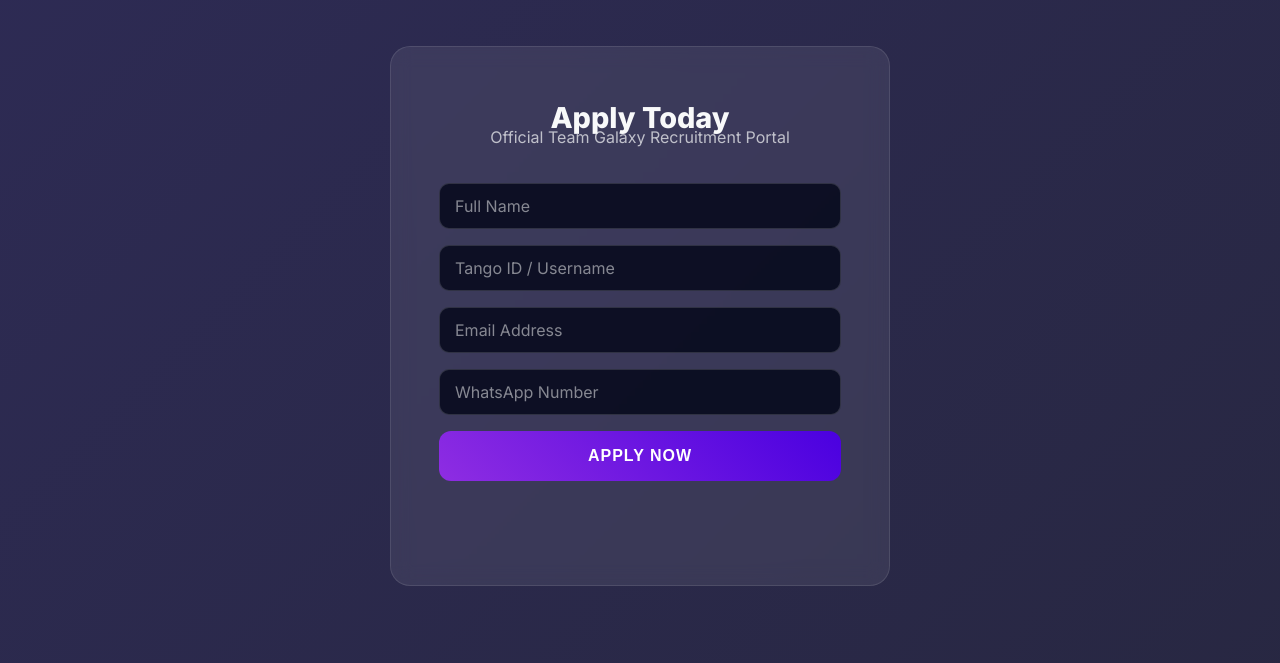
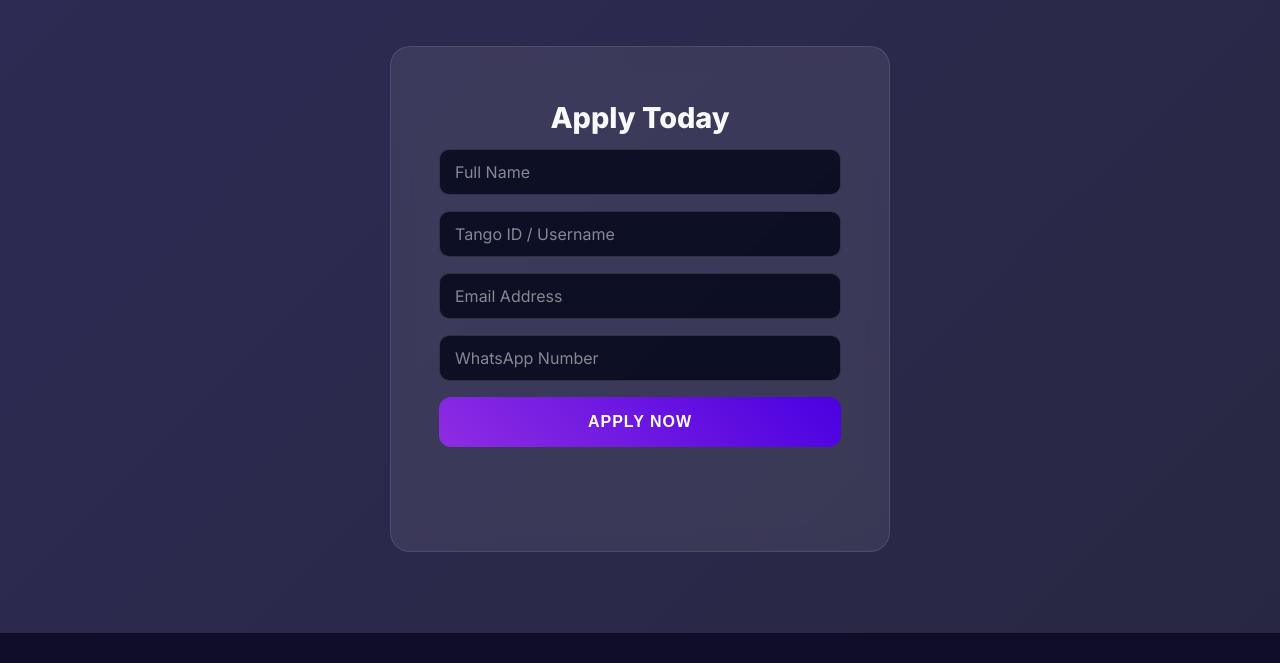
Before and after one commit to mks7002/Team-Galaxy, a website: page index.html in a window 1280 px wide. Shown: the part 6160-6823 px from the top of the page. Drawn offline with Linux system fonts and the light colour scheme.

Commit message:
index page update

```diff
--- a/index.html
+++ b/index.html
@@ -253,7 +253,7 @@
     <section id="register" class="section">
         <div class="form-wrapper">
             <h2>Apply Today</h2>
-            <p style="text-align: center; margin-top: -1.5rem; margin-bottom: 2rem; opacity: 0.7;">Official Team Galaxy Recruitment Portal</p>
+            <p style="text-align: center; margin-top: -1.5rem; margin-bottom: 2rem; opacity: 0.7;"></p>
             <form id="regForm">
                 <input type="text" id="name" placeholder="Full Name" required>
                 <input type="text" id="handle" placeholder="Tango ID / Username" required>
```
